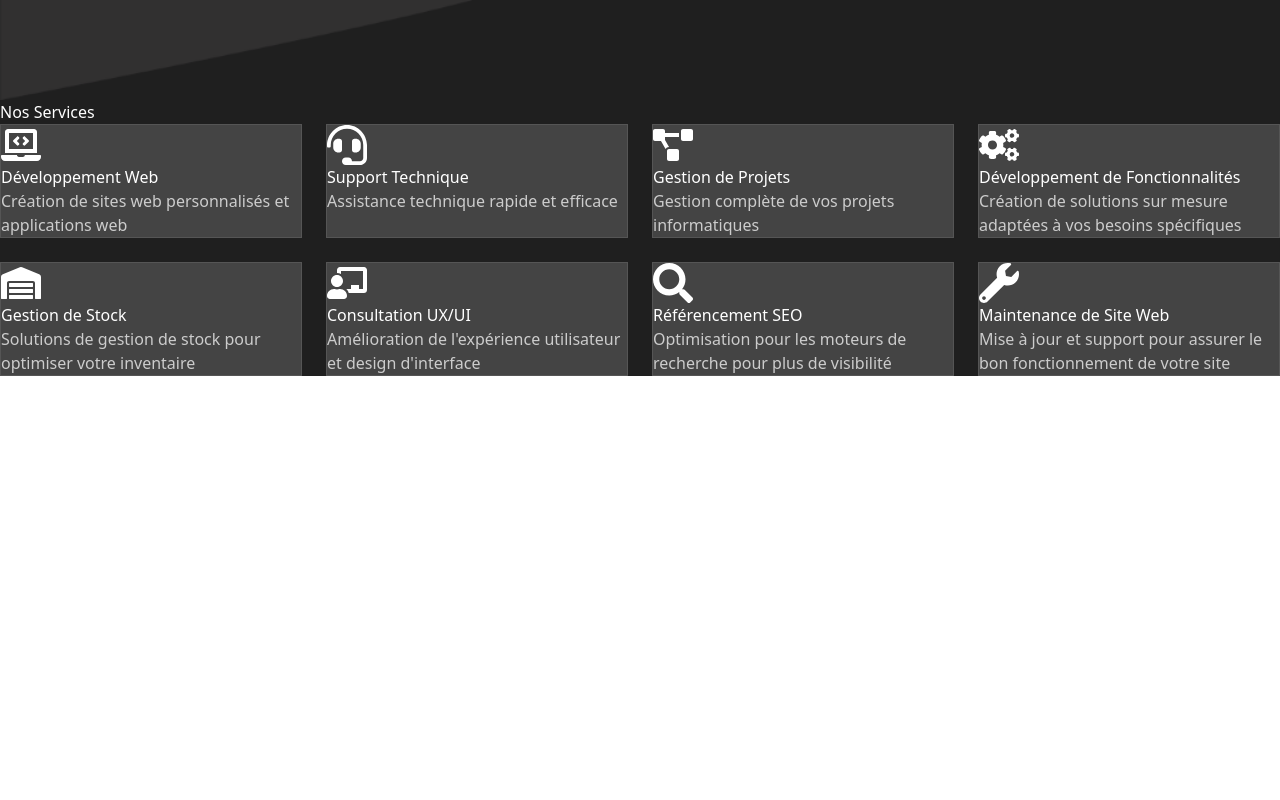
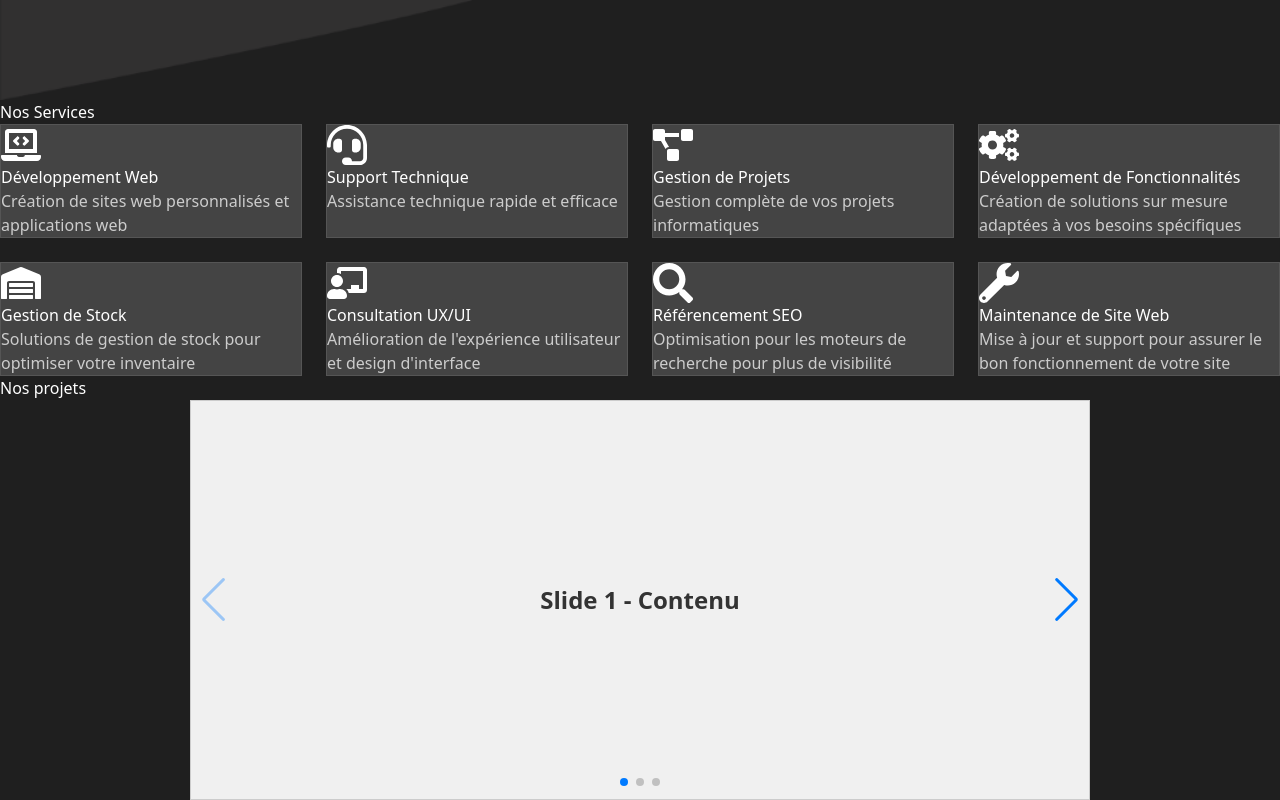
Before and after one commit to yann-andronio/Webster, a React (Vite) app: page / in a window 1280 px wide. Shown: the part 642-1442 px from the top of the page. Before the commit the page ends 1018 px from the top, so only its background shows below. Built offline with nearby package versions, Linux system fonts and the light colour scheme.

Commit message:
installation de swiper

```diff
--- a/package.json
+++ b/package.json
@@ -12,7 +12,8 @@
   "dependencies": {
     "react": "^18.3.1",
     "react-dom": "^18.3.1",
-    "react-icons": "^5.3.0"
+    "react-icons": "^5.3.0",
+    "swiper": "^11.1.14"
   },
   "devDependencies": {
     "@eslint/js": "^9.9.0",
--- a/src/Pages/Home/Home.tsx
+++ b/src/Pages/Home/Home.tsx
@@ -3,13 +3,14 @@ import { Fragment } from 'react'
 // import Skill from '../../components/skills/skills'
 import Header from '../../components/header/Header'
 import Service from '../../components/servicess/Service'
+import Projet from '../../components/Projet/Projet'
 
 export default function Home() {
     return (
         <Fragment>
             <Header />
             <Service />
-
+            <Projet />
             {/* <Team />
             <Skill /> */}
         </Fragment>
--- /dev/null
+++ b/src/components/Projet/Projet.tsx
@@ -0,0 +1,39 @@
+import { Fragment } from "react/jsx-runtime";
+import { Swiper, SwiperSlide } from "swiper/react";
+import "swiper/css";
+import "swiper/css/navigation";
+import "swiper/css/pagination";
+import { Navigation, Pagination } from "swiper/modules";
+import s from "./projet.module.css";
+
+const Projet: React.FC = () => {
+    return (
+        <Fragment>
+            <div className={`${s.Boxparents} `}>
+                <h2 className={`text-3xl font-bold text-center mb-6`}>Nos projets</h2>
+                <div className={`${s.projetContainer} p-6`}>
+
+                    <Swiper
+                        modules={[Navigation, Pagination]}
+                        spaceBetween={50}
+                        slidesPerView={1}
+                        navigation
+                        pagination={{ clickable: true }}
+                    >
+                        <SwiperSlide>
+                            <div className={s.slideContent}>Slide 1 - Contenu</div>
+                        </SwiperSlide>
+                        <SwiperSlide>
+                            <div className={s.slideContent}>Slide 2 - Contenu</div>
+                        </SwiperSlide>
+                        <SwiperSlide>
+                            <div className={s.slideContent}>Slide 3 - Contenu</div>
+                        </SwiperSlide>
+                    </Swiper>
+                </div>
+            </div>
+        </Fragment>
+    );
+};
+
+export default Projet;
--- /dev/null
+++ b/src/components/Projet/projet.module.css
@@ -0,0 +1,29 @@
+:root {
+    --color-background: #1f1f1f;
+  }
+
+
+  .Boxparents{
+    width: 100%;
+    background-color: var(--color-background);
+  }
+
+
+.projetContainer {
+    width: 100%;
+    max-width: 900px;
+    margin: 0 auto;
+
+  }
+
+  .slideContent {
+    display: flex;
+    justify-content: center;
+    align-items: center;
+    height: 400px;
+    background-color: #f0f0f0;
+    border: 1px solid #ccc;
+    font-size: 24px;
+    font-weight: bold;
+    color: #333;
+  }
--- a/src/components/servicess/Service.tsx
+++ b/src/components/servicess/Service.tsx
@@ -72,6 +72,9 @@ const Service: React.FC = () => {
                     }
                 </div>
             </div>
+
+
+
         </Fragment>
     );
 }
```
Also changed, not shown: 1 other file (tests, documents, lock files or other folders).
